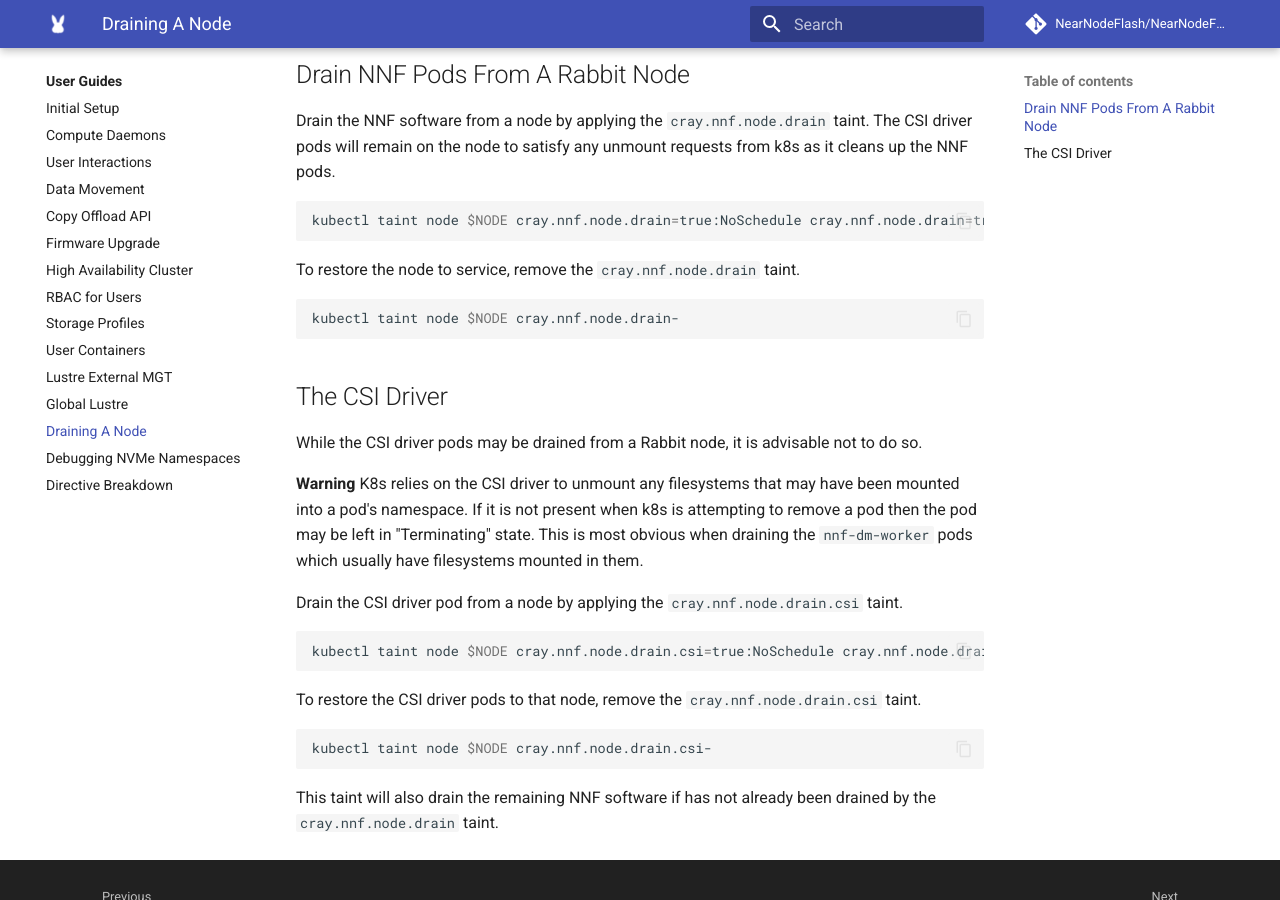
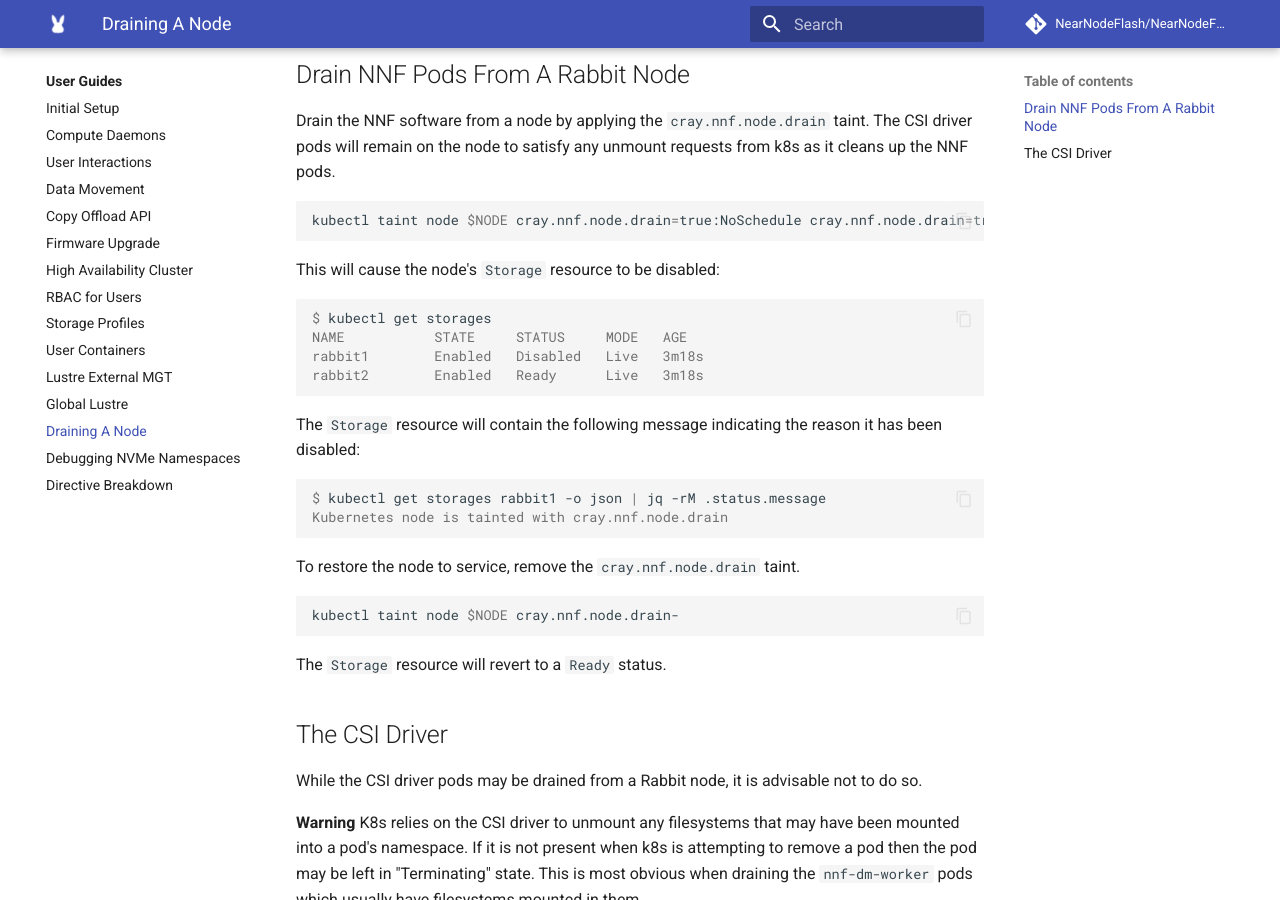
Before and after one commit to NearNodeFlash/NearNodeFlash.github.io, an MkDocs documentation site: the page built from docs/guides/node-management/drain.md, in a window 1280 px wide and 900 px high, scrolled down 380 px. Built offline with MkDocs 1.6.1 and Material for MkDocs 9.7.7, drawn with Linux system fonts in a browser that asks for light colours; comment, search, counter and statistics services are not loaded; the version menu is left out.

Commit message:
Relationship betw cray.nnf.node.drain taint and Storage resource.
Signed-off-by: Dean Roehrich <dean.roehrich@hpe.com>

````diff
--- a/docs/guides/node-management/drain.md
+++ b/docs/guides/node-management/drain.md
@@ -19,11 +19,29 @@ as it cleans up the NNF pods.
 kubectl taint node $NODE cray.nnf.node.drain=true:NoSchedule cray.nnf.node.drain=true:NoExecute
 ```
 
+This will cause the node's `Storage` resource to be disabled:
+
+```console
+$ kubectl get storages
+NAME           STATE     STATUS     MODE   AGE
+rabbit1        Enabled   Disabled   Live   3m18s
+rabbit2        Enabled   Ready      Live   3m18s
+```
+
+The `Storage` resource will contain the following message indicating the reason it has been disabled:
+
+```console
+$ kubectl get storages rabbit1 -o json | jq -rM .status.message
+Kubernetes node is tainted with cray.nnf.node.drain
+```
+
 To restore the node to service, remove the `cray.nnf.node.drain` taint.
 
 ```shell
 kubectl taint node $NODE cray.nnf.node.drain-
 ```
+
+The `Storage` resource will revert to a `Ready` status.
 
 ## The CSI Driver
 
````
